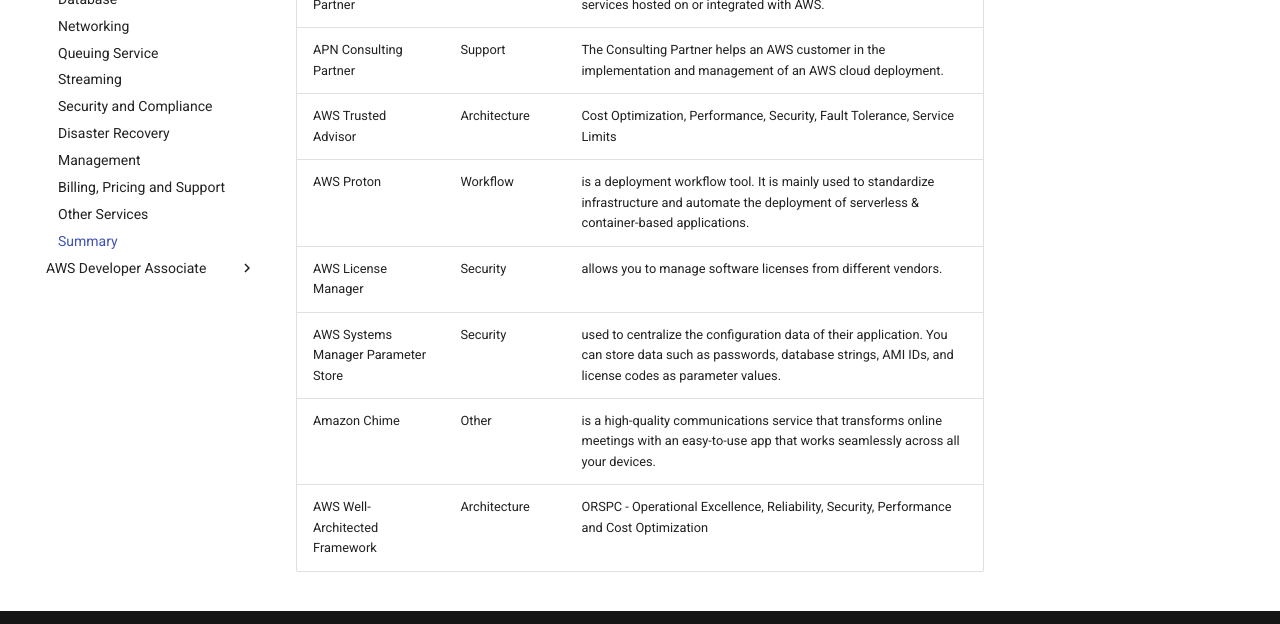
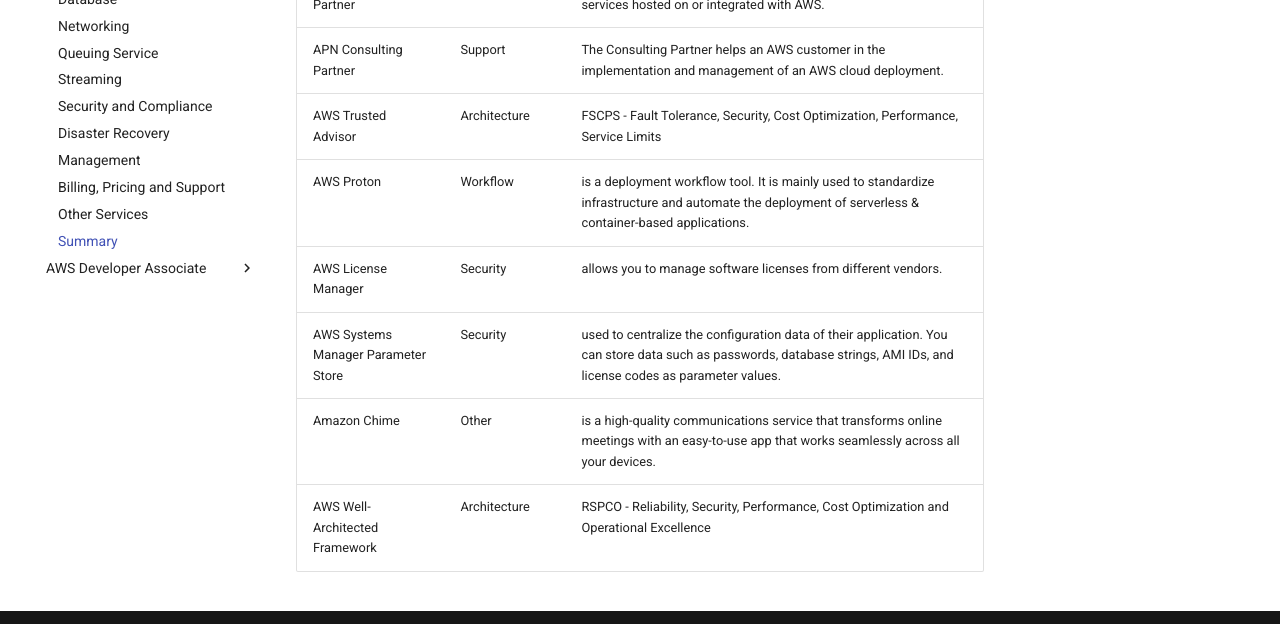
Before and after one commit to syed-islam/syed-islam.github.io, an MkDocs documentation site: the page built from docs/notes/aws-practitioner/summary.md, in a window 1280 px wide and 900 px high, scrolled down 3385 px. Shown: the part 244-868 px from the top of the window. Built offline with MkDocs 1.6.1 and Material for MkDocs 9.7.7, drawn with Linux system fonts in a browser that asks for light colours; comment, search, counter and statistics services are not loaded.

Commit message:
Created pneumonics

```diff
--- a/docs/notes/aws-practitioner/summary.md
+++ b/docs/notes/aws-practitioner/summary.md
@@ -54,9 +54,9 @@
 |AWS Signer | Other | is a code-signing service to ensure the trust and integrity of your code.|
 |APN Technology Partner | Support  |An AWS Technology Partner company provides software tools and services hosted on or integrated with AWS.|
 |APN Consulting Partner | Support |The Consulting Partner helps an AWS customer in the implementation and management of an AWS cloud deployment.|
-|AWS Trusted Advisor | Architecture | Cost Optimization, Performance, Security, Fault Tolerance, Service Limits|
+|AWS Trusted Advisor | Architecture | FSCPS - Fault Tolerance, Security, Cost Optimization, Performance, Service Limits |
 |AWS Proton | Workflow | is a deployment workflow tool. It is mainly used to standardize infrastructure and automate the deployment of serverless & container-based applications.|
 | AWS License Manager | Security | allows you to manage software licenses from different vendors. |
 | AWS Systems Manager Parameter Store | Security |  used to centralize the configuration data of their application. You can store data such as passwords, database strings, AMI IDs, and license codes as parameter values.|
 |Amazon Chime | Other | is a high-quality communications service that transforms online meetings with an easy-to-use app that works seamlessly across all your devices.|
-| AWS Well-Architected Framework |Architecture | ORSPC - Operational Excellence, Reliability, Security, Performance and Cost Optimization|
+| AWS Well-Architected Framework |Architecture | RSPCO - Reliability, Security, Performance, Cost Optimization and Operational Excellence|
```
Also changed, not shown: docs/notes/aws-practitioner/other-services.md (+3 -3 lines).
